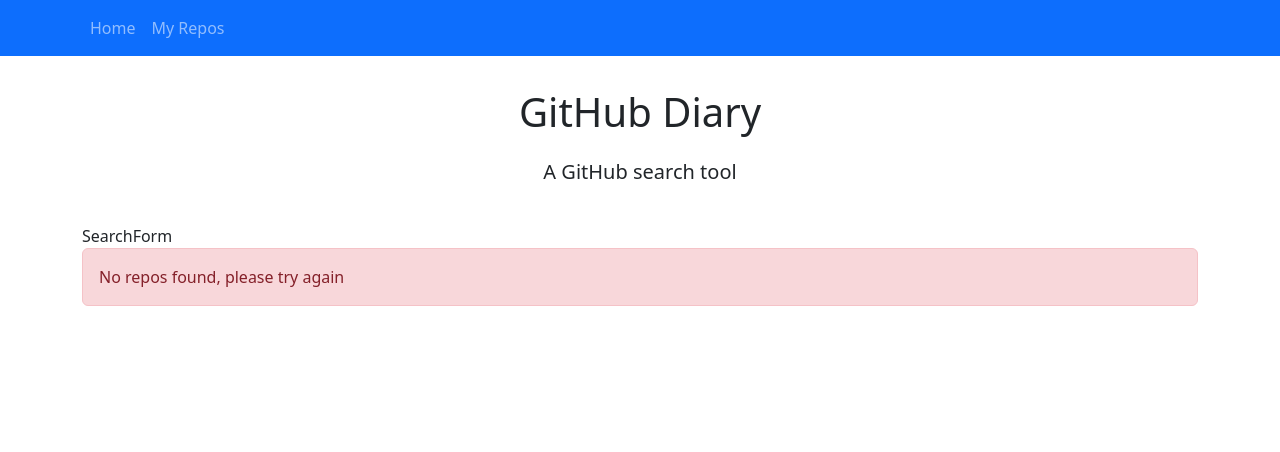
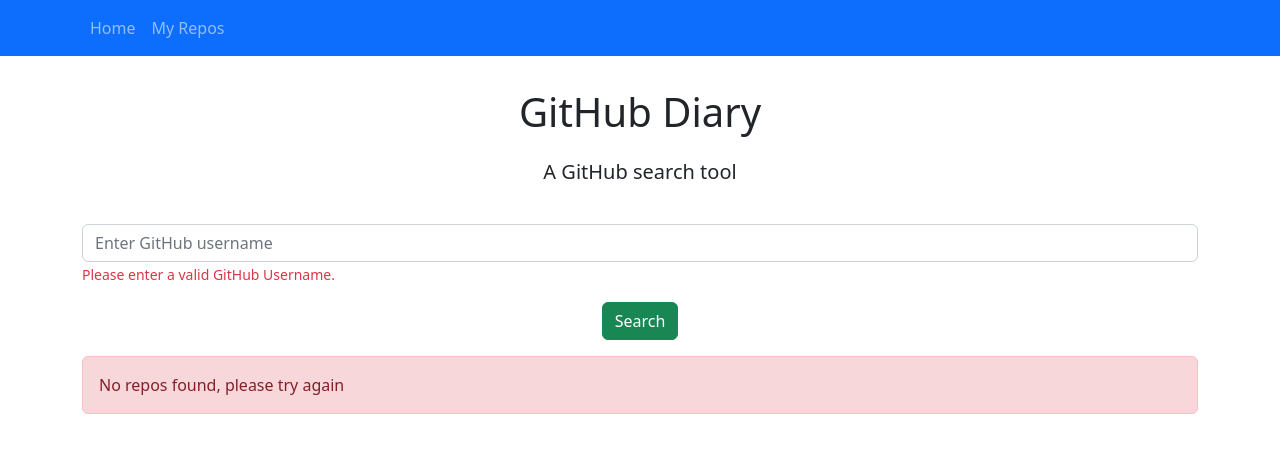
Before and after one commit to danieltrandafir/github-diary, a JavaScript app: page / in a window 1280 px wide. Shown: the top 452 px of the page. Built offline with nearby package versions, Linux system fonts and the light colour scheme.

Commit message:
add search form

```diff
--- a/src/components/SearchForm.js
+++ b/src/components/SearchForm.js
@@ -1,5 +1,27 @@
 
 
+import Button from "react-bootstrap/Button";
+import Form from "react-bootstrap/Form";
+
 export const SearchForm = () => {
-    return <div>SearchForm</div>
+
+    return (
+        <Form>
+            <Form.Group className="mb-3">
+                <Form.Control
+                type="text" placeholder="Enter GitHub username"
+                />
+
+                <Form.Text className="text-danger">
+                    Please enter a valid GitHub Username.
+                </Form.Text>
+            </Form.Group>
+
+            <Form.Group className="mb-3 text-center">
+                <Button variant="success" type="submit">
+                Search
+                </Button>
+            </Form.Group>
+        </Form>
+    )
 }
```
